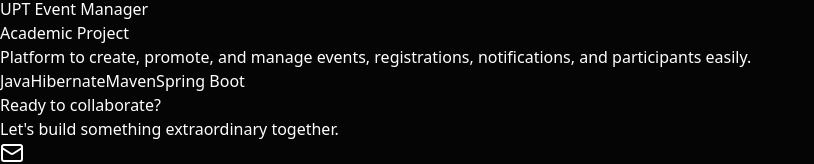
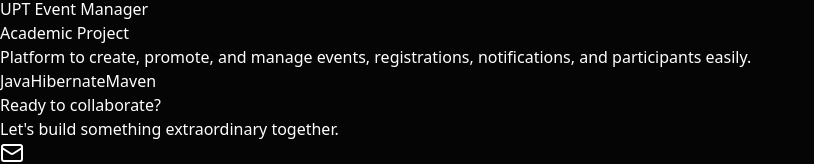
Before and after one commit to barbosaz1/portfolio, a React (Vite) app: page / in a window 1280 px wide. Shown: the part 7533-7697 px from the top of the page, without its empty margins (0-814 px from the left). Built offline with nearby package versions, Linux system fonts and the light colour scheme.

Commit message:
Add CV for Rodrigo Barbosa and improve project card layout

```diff
--- a/src/App.jsx
+++ b/src/App.jsx
@@ -1,10 +1,9 @@
 import React, { useState, useEffect, useRef } from 'react';
-import { motion, AnimatePresence, LayoutGroup } from 'framer-motion';
+import { motion, AnimatePresence } from 'framer-motion';
 import { Github, Linkedin, Mail, Code2, Database, Layout, Terminal, ChevronRight, ArrowUp, X, ShieldCheck, Menu, Minus, Maximize2, ExternalLink, CheckCircle2, ArrowLeft, Activity, Wifi, Download } from 'lucide-react';
 
-// --- HOOK: TÍTULO ANIMADO (Movido para fora para evitar erros) ---
+// --- HOOK: TÍTULO ANIMADO (CORRIGIDO E SEGURO) ---
 const useTypewriterTitleLoop = (text) => {
-  // useRef mantém o estado sem forçar re-render do componente visual
   const state = useRef({ phase: 'typing', index: 0 });
 
   useEffect(() => {
@@ -36,7 +35,7 @@ const useTypewriterTitleLoop = (text) => {
         }
       }
 
-      // Cursor piscante simples
+      // Cursor piscante simulado
       const cursor = s.phase === 'pausing' ? ((Date.now() / 500) % 2 > 1 ? '_' : ' ') : '_';
       document.title = text.substring(0, s.index) + cursor;
 
@@ -63,7 +62,8 @@ const projectsData = [
       "Search and filter events by date, category, and location.",
       "Send updates and provide simple dashboards for organizers and attendees."
     ],
-    tags: ["Java", "Hibernate", "Maven", "Spring Boot"],
+    tags: ["Java", "Hibernate", "Maven"],
+    // Imagem do projeto (usando ImgBB)
     image: "https://i.ibb.co/hJ2KfPwy/520550974-57080c2c-f014-4acd-9ec1-0c99dd6a061e.png",
     links: { live: "", github: "https://github.com/barbosaz1/Equipa10_comp2" }
   },
@@ -226,7 +226,6 @@ const TechLogoCard = ({ name, icon }) => (
 
 const ProjectCard = ({ project, onClick }) => (
   <motion.div
-    layoutId={`card-container-${project.id}`}
     whileHover={{ y: -8 }}
     onClick={onClick}
     className="group relative bg-[#0a0a0a] border border-white/10 rounded-2xl overflow-hidden cursor-pointer shadow-lg hover:shadow-green-900/20 hover:border-green-500/30 transition-all duration-500"
@@ -234,7 +233,6 @@ const ProjectCard = ({ project, onClick }) => (
     <div className="h-56 overflow-hidden relative">
        <div className="absolute inset-0 bg-green-900/10 mix-blend-overlay opacity-0 group-hover:opacity-100 transition-opacity duration-500 z-10" />
        <motion.img
-         layoutId={`card-image-${project.id}`}
          src={project.image}
          alt={project.title}
          className="w-full h-full object-cover transform group-hover:scale-105 transition-transform duration-700 ease-out"
@@ -242,7 +240,7 @@ const ProjectCard = ({ project, onClick }) => (
     </div>
     <div className="p-8 flex flex-col gap-4">
       <div>
-        <motion.h3 layoutId={`card-title-${project.id}`} className="text-2xl font-bold text-white mb-1 group-hover:text-green-400 transition-colors">{project.title}</motion.h3>
+        <motion.h3 className="text-2xl font-bold text-white mb-1 group-hover:text-green-400 transition-colors">{project.title}</motion.h3>
         <span className="text-sm font-mono text-gray-500">{project.subtitle}</span>
       </div>
       <p className="text-gray-400 text-sm leading-relaxed">{project.description}</p>
@@ -331,7 +329,7 @@ const SnakeGame = ({ onClose }) => {
       });
     }, SPEED);
     return () => clearInterval(interval);
-  }, [direction, gameOver, food, score, highScore]); // Corrigido dependencias
+  }, [direction, gameOver, food, score, highScore]);
 
   useEffect(() => {
     const handleKey = (e) => {
@@ -482,6 +480,7 @@ const HomeView = ({ onOpenTerminal, onSelectProject }) => {
               <p className="text-green-400 font-mono mb-6 text-sm tracking-widest uppercase">Hello, World</p>
 
               <div className="overflow-hidden mb-6">
+                {/* CORREÇÃO CRÍTICA: Título estático para não causar conflito visual/crash */}
                 <motion.h1
                   initial={{ opacity: 0 }}
                   animate={{ opacity: 1 }}
@@ -588,6 +587,9 @@ const HomeView = ({ onOpenTerminal, onSelectProject }) => {
 const ProjectDetailsView = ({ project, onBack }) => {
   useEffect(() => { window.scrollTo(0, 0); }, []);
 
+  // --- CORREÇÃO DE SEGURANÇA: Se o projeto não existir (erro de timing), não renderiza nada ---
+  if (!project) return null;
+
   return (
     <motion.div
       initial={{ opacity: 0, x: 50 }} animate={{ opacity: 1, x: 0 }} exit={{ opacity: 0, x: 50 }}
@@ -644,14 +646,17 @@ const ProjectDetailsView = ({ project, onBack }) => {
   );
 };
 
+// --- APP ROOT ---
 export default function Portfolio() {
   const [currentView, setCurrentView] = useState('home');
   const [selectedProject, setSelectedProject] = useState(null);
   const [isTerminalOpen, setIsTerminalOpen] = useState(false);
   const [mousePosition, setMousePosition] = useState({ x: 0, y: 0 });
 
+  // --- ATIVA O TÍTULO ANIMADO EM LOOP (Suave) ---
   useTypewriterTitleLoop("Hi, I am Rodrigo 👋🏻");
 
+  // --- HISTORY API HANDLING (BACK BUTTON) ---
   useEffect(() => {
     const handlePopState = (event) => {
       if (event.state?.view === 'project') {
@@ -688,7 +693,6 @@ export default function Portfolio() {
   };
 
   return (
-    <LayoutGroup>
     <div className="min-h-screen bg-[#050505] text-white selection:bg-green-500/30 font-sans relative">
       <div className="fixed inset-0 pointer-events-none"
         style={{
@@ -717,7 +721,7 @@ export default function Portfolio() {
                   </a>
                 ))}
               </div>
-                <a href="/resume.pdf" download className="hidden md:flex items-center gap-2 text-xs font-mono text-green-400 border border-green-500/30 px-3 py-1.5 rounded hover:bg-green-500/10 transition-colors">
+              <a href="/CV - Rodrigo Barbosa.pdf" download className="hidden md:flex items-center gap-2 text-xs font-mono text-green-400 border border-green-500/30 px-3 py-1.5 rounded hover:bg-green-500/10 transition-colors">
                 <Download size={14} /> CV
               </a>
             </div>
@@ -740,6 +744,5 @@ export default function Portfolio() {
       <ScrollToTop />
       <SecretTerminalModal isOpen={isTerminalOpen} onClose={() => setIsTerminalOpen(false)} />
     </div>
-    </LayoutGroup>
   );
 }
```
Also changed, not shown: 1 other file (tests, documents, lock files or other folders). Lines whose indentation alone changed are shown as unchanged.
